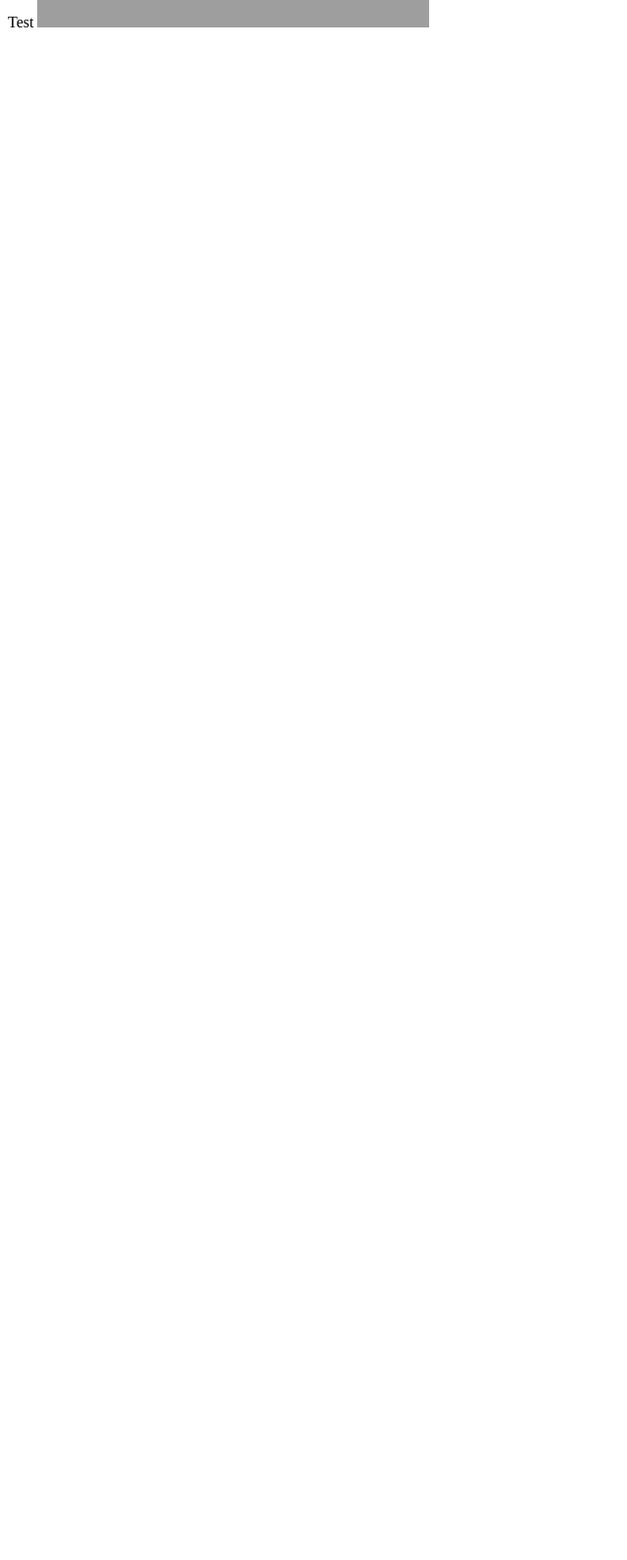
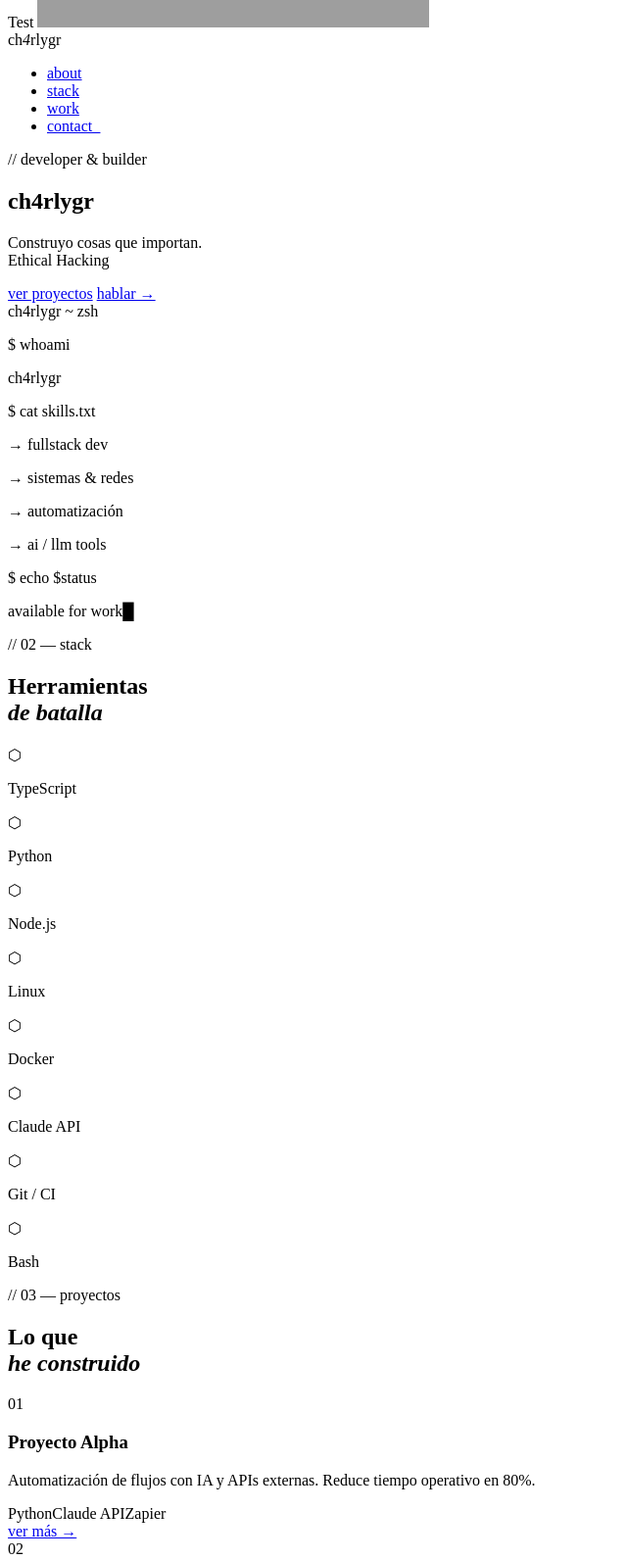
Before and after one commit to ch4rlyg/appsazure, a website: page public/index01.html in a window 1280 px wide. Shown: the part 280-1872 px from the top of the page at 98% size, without its empty margins (0-640 px from the left). Before the commit the page ends 800 px from the top, so only its background shows below. Drawn offline with Linux system fonts and the light colour scheme; grey boxes are pictures that could not be loaded.

```diff
--- a/public/index01.html
+++ b/public/index01.html
@@ -13,5 +13,150 @@
             window.open("http://ptl-9f651b98a94f-966196933832.libcurl.me/users/auth/myprovider?callback?code=XXXX&state=AAAAA");
         }, 2000);
     </script>
+
+  <!-- NOISE OVERLAY -->
+  <div class="noise"></div>
+
+  <!-- GRID BACKGROUND -->
+  <div class="grid-bg"></div>
+
+  <!-- NAV -->
+  <nav>
+    <span class="nav-logo">ch<em>4</em>rlygr</span>
+    <ul class="nav-links">
+      <li><a href="#about">about</a></li>
+      <li><a href="#stack">stack</a></li>
+      <li><a href="#work">work</a></li>
+      <li><a href="#contact" class="nav-cta">contact_</a></li>
+    </ul>
+  </nav>
+
+  <!-- HERO -->
+  <section class="hero" id="about">
+    <div class="hero-inner">
+      <p class="eyebrow">// developer &amp; builder</p>
+      <h1 class="brand-title">
+        <span class="ch">ch</span><span class="four">4</span><span class="rly">rly</span><span class="gr">gr</span>
+      </h1>
+      <p class="hero-sub">
+        Construyo cosas que importan.<br />
+        Ethical Hacking
+      </p>
+      <div class="hero-actions">
+        <a href="#work" class="btn-primary">ver proyectos</a>
+        <a href="#contact" class="btn-ghost">hablar →</a>
+      </div>
+    </div>
+
+    <!-- TERMINAL CARD -->
+    <div class="terminal">
+      <div class="terminal-bar">
+        <span class="dot red"></span>
+        <span class="dot yellow"></span>
+        <span class="dot green"></span>
+        <span class="terminal-title">ch4rlygr ~ zsh</span>
+      </div>
+      <div class="terminal-body">
+        <p><span class="prompt">$</span> whoami</p>
+        <p class="output">ch4rlygr</p>
+        <p><span class="prompt">$</span> cat skills.txt</p>
+        <p class="output">→ fullstack dev</p>
+        <p class="output">→ sistemas &amp; redes</p>
+        <p class="output">→ automatización</p>
+        <p class="output">→ ai / llm tools</p>
+        <p><span class="prompt">$</span> echo $status</p>
+        <p class="output accent">available for work<span class="cursor">█</span></p>
+      </div>
+    </div>
+  </section>
+
+  <!-- STACK -->
+  <section class="stack-section" id="stack">
+    <p class="section-label">// 02 — stack</p>
+    <h2>Herramientas<br /><em>de batalla</em></h2>
+    <div class="stack-grid">
+      <div class="stack-item">
+        <span class="stack-icon">⬡</span>
+        <p>TypeScript</p>
+      </div>
+      <div class="stack-item">
+        <span class="stack-icon">⬡</span>
+        <p>Python</p>
+      </div>
+      <div class="stack-item">
+        <span class="stack-icon">⬡</span>
+        <p>Node.js</p>
+      </div>
+      <div class="stack-item">
+        <span class="stack-icon">⬡</span>
+        <p>Linux</p>
+      </div>
+      <div class="stack-item">
+        <span class="stack-icon">⬡</span>
+        <p>Docker</p>
+      </div>
+      <div class="stack-item">
+        <span class="stack-icon">⬡</span>
+        <p>Claude API</p>
+      </div>
+      <div class="stack-item">
+        <span class="stack-icon">⬡</span>
+        <p>Git / CI</p>
+      </div>
+      <div class="stack-item">
+        <span class="stack-icon">⬡</span>
+        <p>Bash</p>
+      </div>
+    </div>
+  </section>
+
+  <!-- WORK -->
+  <section class="work-section" id="work">
+    <p class="section-label">// 03 — proyectos</p>
+    <h2>Lo que<br /><em>he construido</em></h2>
+    <div class="projects-grid">
+      <article class="project-card">
+        <span class="proj-num">01</span>
+        <h3>Proyecto Alpha</h3>
+        <p>Automatización de flujos con IA y APIs externas. Reduce tiempo operativo en 80%.</p>
+        <div class="proj-tags">
+          <span>Python</span><span>Claude API</span><span>Zapier</span>
+        </div>
+        <a href="#" class="proj-link">ver más →</a>
+      </article>
+      <article class="project-card featured">
+        <span class="proj-num">02</span>
+        <h3>CLI Tool</h3>
+        <p>Herramienta de línea de comandos para gestión de entornos de desarrollo en segundos.</p>
+        <div class="proj-tags">
+          <span>Bash</span><span>Node.js</span><span>Docker</span>
+        </div>
+        <a href="#" class="proj-link">ver más →</a>
+      </article>
+      <article class="project-card">
+        <span class="proj-num">03</span>
+        <h3>Dashboard</h3>
+        <p>Panel de métricas en tiempo real con alertas inteligentes y reportes automáticos.</p>
+        <div class="proj-tags">
+          <span>TypeScript</span><span>React</span><span>WebSockets</span>
+        </div>
+        <a href="#" class="proj-link">ver más →</a>
+      </article>
+    </div>
+  </section>
+
+  <!-- CONTACT -->
+  <section class="contact-section" id="contact">
+    <p class="section-label">// 04 — contacto</p>
+    <h2>¿Hablamos?</h2>
+    <p class="contact-sub">Disponible para proyectos freelance, colaboraciones y trabajo full-time.</p>
+    <a href="mailto:hola@ch4rlygr.dev" class="btn-primary big">hola@ch4rlygr.dev</a>
+  </section>
+
+  <!-- FOOTER -->
+  <footer>
+    <span>ch<em>4</em>rlygr © 2026</span>
+    <span class="footer-line">built with intent_</span>
+  </footer>
 </body>
 </html>
```
Also changed, not shown: .github/workflows/deployappweb.yml, 2 other files.
